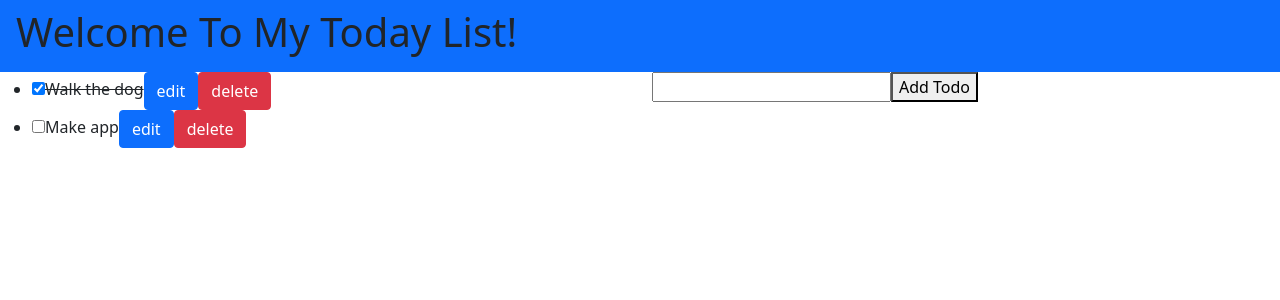
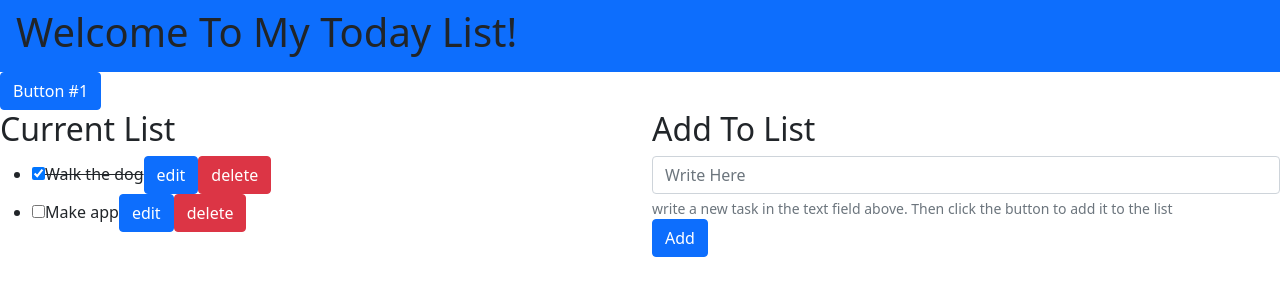
Before and after one commit to nacerillo/stem-todo, a React (Create React App) app: page / in a window 1280 px wide. Shown: the top 300 px of the page. Built offline with nearby package versions, Linux system fonts and the light colour scheme.

Commit message:
added form styling for adding item. next going to try and set up modal for adding items to list instead

```diff
--- a/package.json
+++ b/package.json
@@ -3,8 +3,9 @@
   "version": "1.0.0",
   "private": true,
   "dependencies": {
-    "bootstrap": "^5.1.3",
+    "bootstrap": "^5.1.1",
     "react": "^17.0.2",
+    "react-bootstrap": "^2.0.0-rc.1",
     "react-dom": "^17.0.2",
     "react-scripts": "^4.0.3",
     "typescript": "^4.4.3"
--- a/src/AddTodoForm.tsx
+++ b/src/AddTodoForm.tsx
@@ -17,13 +17,14 @@ export const AddTodoForm: React.FC<AddTodoFormProps> = ({ addTodo }) => {
     addTodo(newTodo);
     setNewTodo("");
   };
-
   return (
     <form>
-      <input type="text" value={newTodo} onChange={handleChange} />
-      <button type="submit" onClick={handleSubmit}>
-        Add Todo
-      </button>
-    </form>
+      <div className="form-group">
+        <h2>Add To List</h2>
+        <input type = "text" className="form-control" id="addItem" value = {newTodo} onChange={handleChange} placeholder="Write Here"/>
+        <small className="form-text text-muted">write a new task in the text field above. Then click the button to add it to the list</small>
+        <button type="submit" className="btn btn-primary" onClick={handleSubmit}>Add</button>
+  </div>
+  </form>
   );
 };
--- a/src/App.tsx
+++ b/src/App.tsx
@@ -2,10 +2,14 @@ import React, { useState } from "react";
 import { initialTodos } from "./initialTodos";
 import { TodoList } from "./TodoList";
 import { AddTodoForm } from "./AddTodoForm";
-import { Todo, ToggleComplete, AddTodo } from "./types";
+import Button from 'react-bootstrap/Button';
+import { Todo, ToggleComplete, AddTodo, DeleteTodo } from "./types";
 import {Navbar} from "./Navbar";
 const App: React.FC = () => {
   const [todos, setTodos] = useState<Array<Todo>>(initialTodos);
+  const [show, setShow] = useState(false);
+  const handleClose = () => setShow(false);
+  const handleShow = () => setShow(true);
 
   const toggleComplete: ToggleComplete = selectedTodo => {
     const updatedTodos = todos.map(todo => {
@@ -22,12 +26,23 @@ const App: React.FC = () => {
       setTodos([...todos, { text: newTodo, complete: false }]);
   };
 
+
+
+  const deleteTodo: DeleteTodo = todoToRemove => {
+    const updatedTodos = todos.filter(todo => todo !== todoToRemove);
+    setTodos(updatedTodos);
+  }
+
+
   return (
     <React.Fragment>
     <Navbar/>
+
+   <Button variant="primary">Button #1</Button>
     <div className = 'row gx-4'>
       <div className = 'col'>
-      <TodoList todos={todos} toggleComplete={toggleComplete} />
+
+      <TodoList todos={todos} toggleComplete={toggleComplete} deleteTodo = {deleteTodo}/>
       </div>
       <div className = 'col'>
       <AddTodoForm addTodo={addTodo} />
--- a/src/TodoList.tsx
+++ b/src/TodoList.tsx
@@ -1,25 +1,31 @@
 import React from "react";
-import { Todo, ToggleComplete } from "./types";
+import { Todo, ToggleComplete ,DeleteTodo } from "./types";
 import { TodoListItem } from "./TodoListItem";
 
 interface TodoListProps {
   todos: Array<Todo>;
   toggleComplete: ToggleComplete;
+  deleteTodo: DeleteTodo;
 }
 
 export const TodoList: React.FC<TodoListProps> = ({
   todos,
-  toggleComplete
+  toggleComplete,
+  deleteTodo
 }) => {
   return (
+    <React.Fragment>
+    <h2>Current List</h2>
     <ul>
       {todos.map(todo => (
         <TodoListItem
           key={todo.text}
           todo={todo}
           toggleComplete={toggleComplete}
+          deleteTodo = {deleteTodo}
         />
       ))}
     </ul>
+    </React.Fragment>
   );
 };
--- a/src/TodoListItem.tsx
+++ b/src/TodoListItem.tsx
@@ -1,15 +1,17 @@
 import React from "react";
-import { Todo, ToggleComplete } from "./types";
+import { Todo, ToggleComplete, DeleteTodo } from "./types";
 import "./TodoListItem.css";
 
 interface TodoListItemProps {
   todo: Todo;
   toggleComplete: ToggleComplete;
+  deleteTodo: DeleteTodo;
 }
 
 export const TodoListItem: React.FC<TodoListItemProps> = ({
   todo,
-  toggleComplete
+  toggleComplete,
+  deleteTodo
 }) => {
   return (
     <li>
@@ -21,8 +23,9 @@ export const TodoListItem: React.FC<TodoListItemProps> = ({
         />
         {todo.text}
       </label>
-      <button type="button" className = "btn btn-primary">edit</button>
-      <button type="button" className = "btn btn-danger">delete</button>
+      <button type="button" className = "btn btn-primary" >edit</button>
+        <button type="button" className = "btn btn-danger" onClick={() => deleteTodo(todo)}>delete</button>
+
     </li>
   );
 };
--- a/src/index.tsx
+++ b/src/index.tsx
@@ -2,4 +2,5 @@ import React from "react";
 import ReactDOM from "react-dom";
 import App from "./App";
 import 'bootstrap/dist/css/bootstrap.min.css';
+
 ReactDOM.render(<App />, document.getElementById("root"));
--- a/src/types.d.ts
+++ b/src/types.d.ts
@@ -5,4 +5,6 @@ export type Todo = {
 
 export type ToggleComplete = (selectedTodo: Todo) => void;
 
+export type DeleteTodo = (todoToRemove: Todo) => void;
+
 export type AddTodo = (newTodo: string) => void;
```
Also changed, not shown: 2 other files (tests, documents, lock files or other folders).
